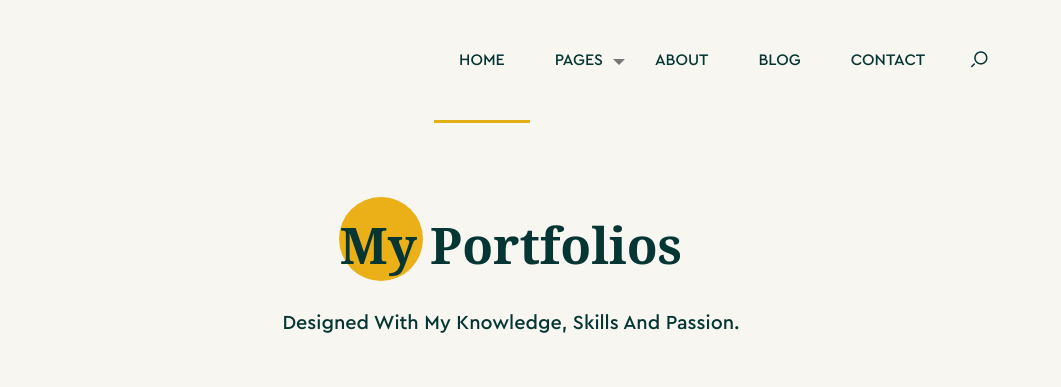
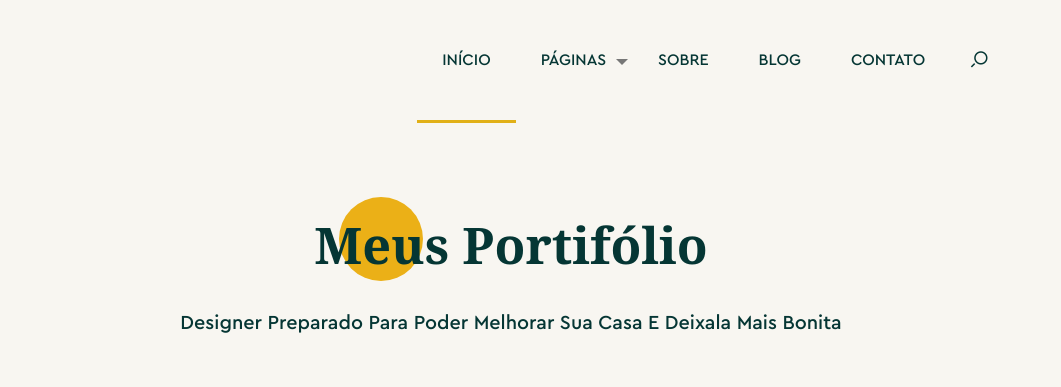
Before and after one commit to fdrtech1/Fdrtechempreendimentos, a plain HTML site: page portfolio.html in a window 1280 px wide. Shown: the top 387 px of the page, 219-1280 px from the left. Drawn offline with Linux system fonts and the light colour scheme; files whose address does not match are found by name.

Commit message:
Update portfolio.html

```diff
--- a/portfolio.html
+++ b/portfolio.html
@@ -61,22 +61,22 @@
 						<nav id="navbar">
 							<div class="main-menu stellarnav">
 								<ul class="menu-list">
-									<li class="menu-item active"><a href="index.html" class="active">Home</a></li>
+									<li class="menu-item active"><a href="index.html" class="active">Início</a></li>
 									<li class="menu-item has-sub">
-										<a href="#" class="nav-link">Pages</a>
+										<a href="#" class="nav-link">Páginas</a>
 										<ul>
-									        <li class="active"><a href="index.html">Home</a></li>
-									        <li><a href="about.html">About</a></li>
-									        <li><a href="styles.html">Styles</a></li>
+									        <li class="active"><a href="index.html">Início</a></li>
+									        <li><a href="about.html">Sobre</a></li>
+									        <li><a href="styles.html">Estilos</a></li>
 									        <li><a href="blog.html">Blog</a></li>
-									        <li><a href="portfolio.html">Portfolio</a></li>
-									        <li><a href="single-post.html">Post Single</a></li>
-									        <li><a href="contact.html">Contact</a></li>
+									        <li><a href="portfolio.html">Portfólio</a></li>
+									        <li><a href="single-post.html">Primeiro post</a></li>
+									        <li><a href="contact.html">Contato</a></li>
 									     </ul>
 									</li>
-									<li class="menu-item"><a href="about.html" class="nav-link">About</a></li>
+									<li class="menu-item"><a href="about.html" class="nav-link">Sobre</a></li>
 									<li class="menu-item"><a href="blog.html" class="nav-link">Blog</a></li>
-									<li class="menu-item"><a href="contact.html" class="nav-link">Contact</a></li>
+									<li class="menu-item"><a href="contact.html" class="nav-link">Contato</a></li>
 								</ul>
 
 								<div class="btn-search">
@@ -108,8 +108,8 @@
 		<div class="row">
 			<div class="col-md-12">
 				<div class="section-header align-center pattern center-align">
-					<h2 class="section-title">my portfolios</h2>
-					<h4 class="sub-title">designed with my knowledge, skills and passion.</h4>
+					<h2 class="section-title">Meus Portifólio</h2>
+					<h4 class="sub-title">Designer Preparado Para poder melhorar sua casa e deixala mais bonita</h4>
 				</div>
 			</div>
 		</div>
@@ -171,7 +171,7 @@
 	</div>
 
 	<div class="align-center">
-		<a href="#" class="btn btn-outline-accent btn-accent-arrow text-uppercase">View All Works <i class="icon icon-ns-arrow-right"></i></a>
+		<a href="#" class="btn btn-outline-accent btn-accent-arrow text-uppercase">Ver todos os Trabalhos <i class="icon icon-ns-arrow-right"></i></a>
 	</div>
 	<div class="triangle-shape bottom-left"></div>
 </section>
@@ -185,13 +185,13 @@
 						<span class="anim-text">Feel Free to</span>
 						<span class="anim-text">Contact Me</span>
 					</h2>
-					<p>If you have any projects in mind say hello at <a href="#">contact@example.com</a> or just call me at <strong>+111 1234 2344 1232</strong>.</p>
+					<p>If se quer saber como falar comigo pode me mandar um email <a href="#">"fdrtech@outlook.com"</a> ou ligue para mim <strong>+55 (33) 9 9142-3328</strong>.</p>
 				</div>
 			</div>
 
 			<div class="col-md-3">
 				<div class="btn-contact">
-					<a href="contact.html" class="btn btn-accent btn-xlarge text-uppercase">Contact me</a>
+					<a href="contact.html" class="btn btn-accent btn-xlarge text-uppercase">Entre em Contato</a>
 				</div>
 			</div>
 		</div>
@@ -205,7 +205,7 @@
 			<div class="col-md-4 col-sm-6">
 				<div class="company-brand">
 					<img src="images/main-logo.png" alt="logo" class="footer-logo">
-					<p>Feugiat hac porttitor sem dictum velit, elementum odio. Sed ipsum quis nec eget facilisis quis nibh ut bibendum.</p>
+					<p>Design de interiores que reflete sua personalidade Inovação e elegância em cada projeto.</p>
 				</div>
 			</div>
 
```
